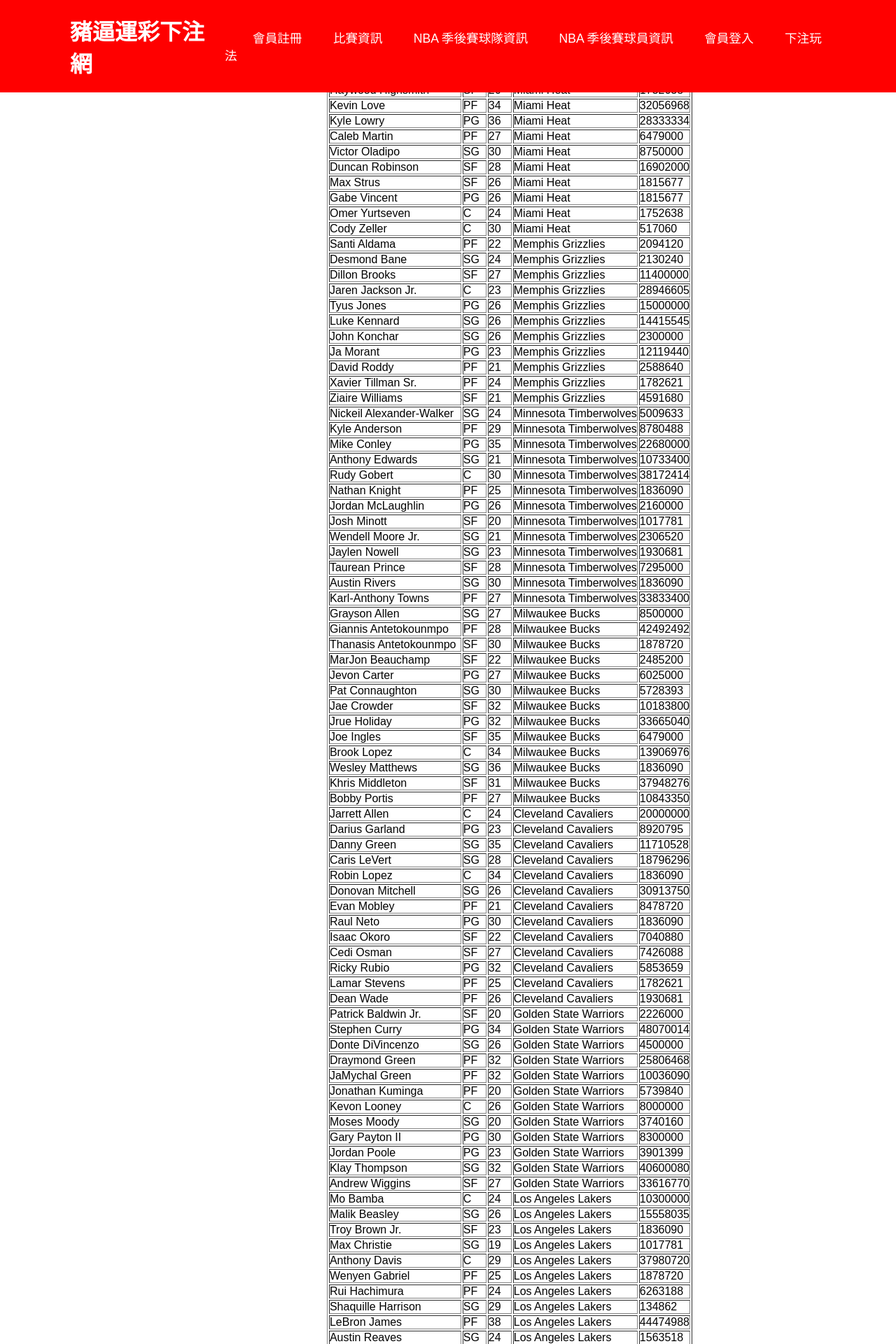
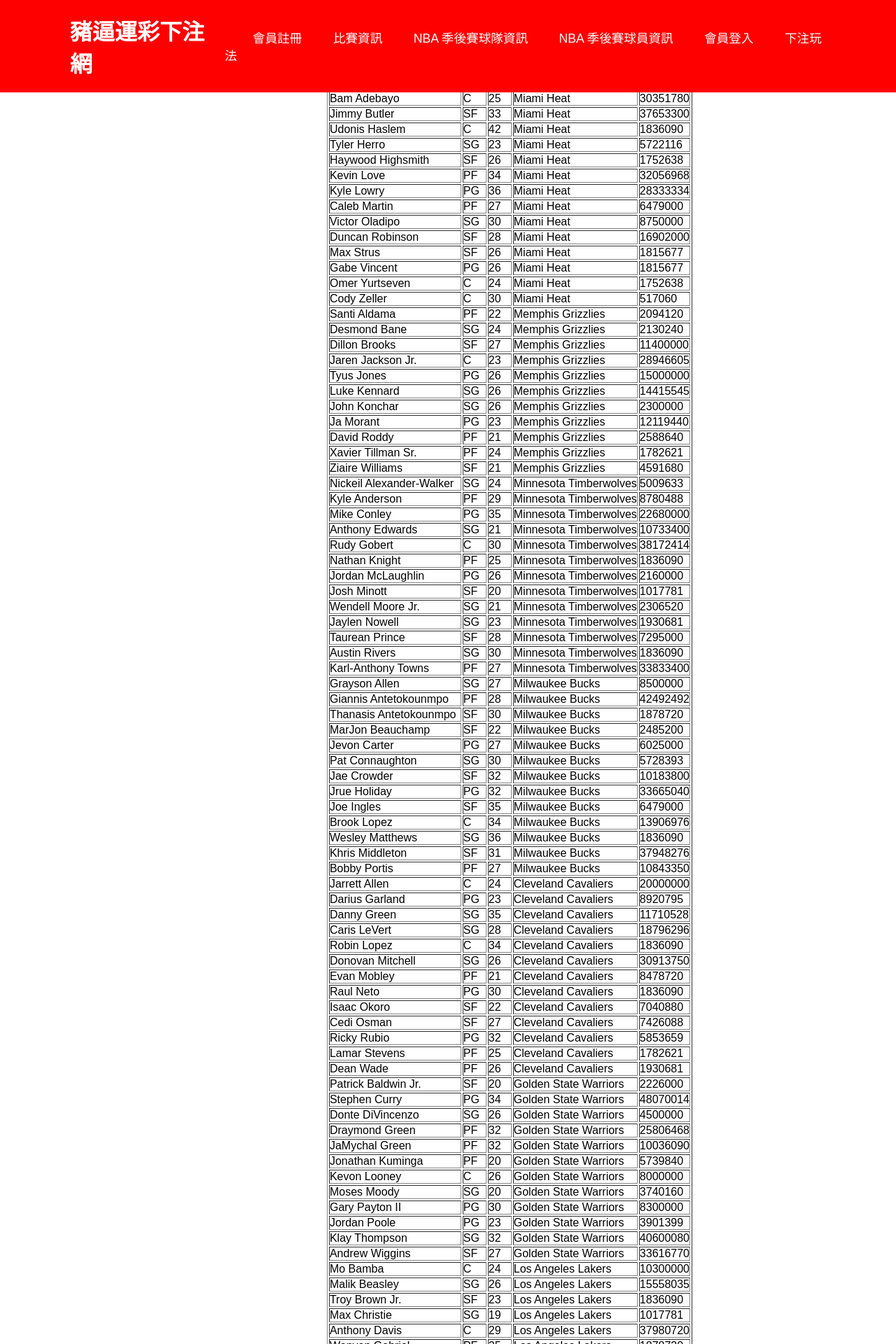
Before and after one commit to ian870125/DBMS, a Flask app: page /player in a window 1280 px wide. Shown: the top 1920 px of the page at 70% size. Run offline with Flask 3, Linux system fonts and the light colour scheme; data comes from the database, SQL or seed files in the repository.

Commit message:
update player

```diff
--- a/gamble_project/app.py
+++ b/gamble_project/app.py
@@ -99,7 +99,7 @@
 #NBA球隊資訊
 @app.route("/team")
 def team():
-    con = sqlite3.connect("Gamble.db")
+    con = sqlite3.connect("C:/Users/ian/Desktop/sql/gamble_project/Gamble.db")
     con.row_factory = sqlite3.Row
     cur = con.cursor()
     cur.execute("Select * from NBA_playoff_teams  ")
@@ -109,7 +109,7 @@
 @app.route("/player")
 #NBA球員資訊
 def player():
-    con = sqlite3.connect("Gamble.db")
+    con = sqlite3.connect("C:/Users/ian/Desktop/sql/gamble_project/Gamble.db")
     con.row_factory = sqlite3.Row
     cur = con.cursor()
     cur.execute("Select * from NBA_playoff_players  ")
--- a/gamble_project/static/styles_index.css
+++ b/gamble_project/static/styles_index.css
@@ -14,8 +14,10 @@
     min-height: 100vh;
     background: #fff;
 
-
 }
+table {
+    margin-top: 20px; /* 调整表格的上边距为20像素 */
+  }
 .left_body{
     padding-top:  100px;
 }
--- a/gamble_project/templates/player.html
+++ b/gamble_project/templates/player.html
@@ -4,6 +4,11 @@
         <meta charset="utf-8">
         <link rel="stylesheet" href="{{ url_for('static',filename='styles_index.css') }}">
         <title> NBA 季後賽球隊資訊 </title>
+        <style>
+            table {
+                margin-top: 100px;
+            }
+        </style>
     </head>
     <body class="center_body">
         <header>
```
